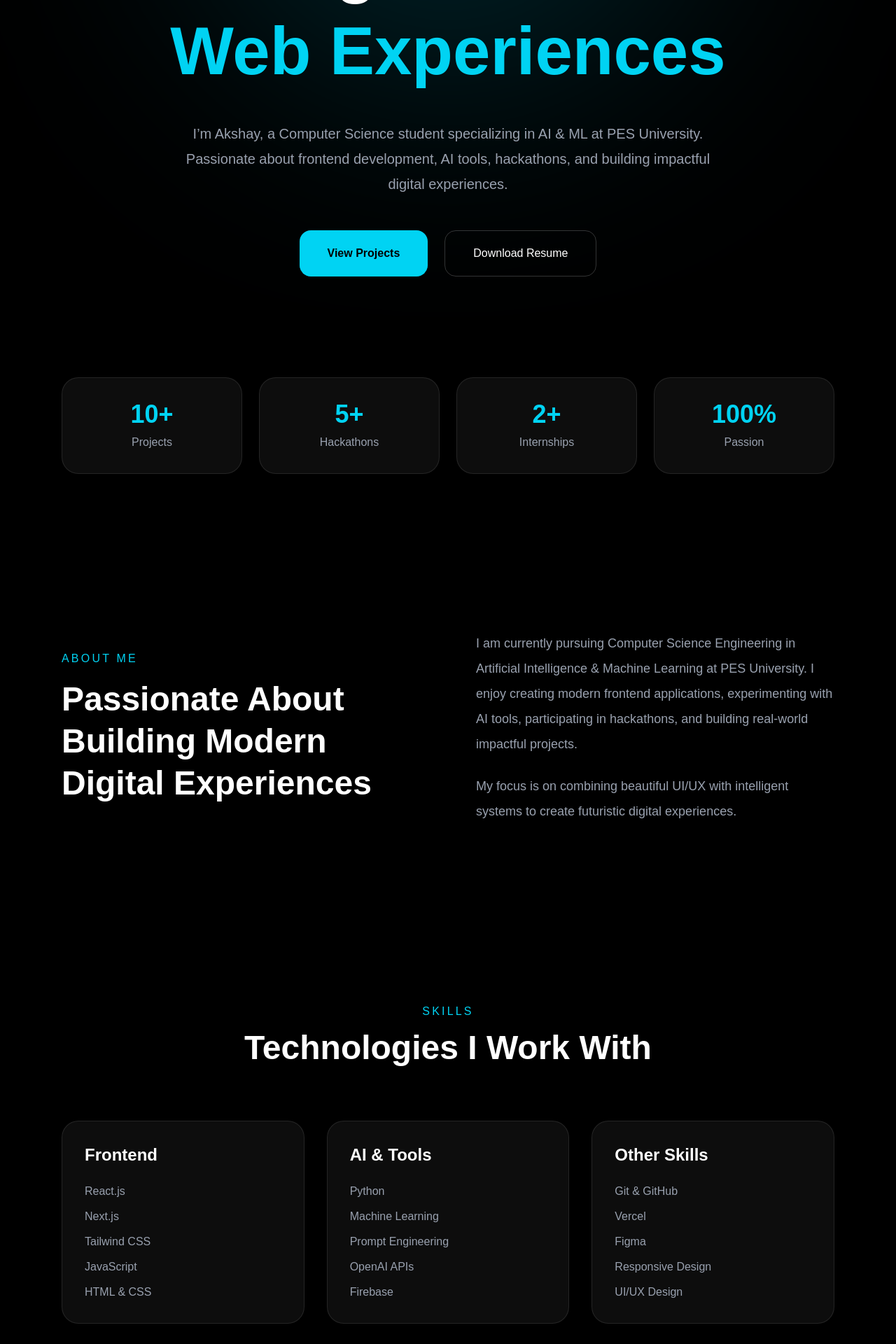
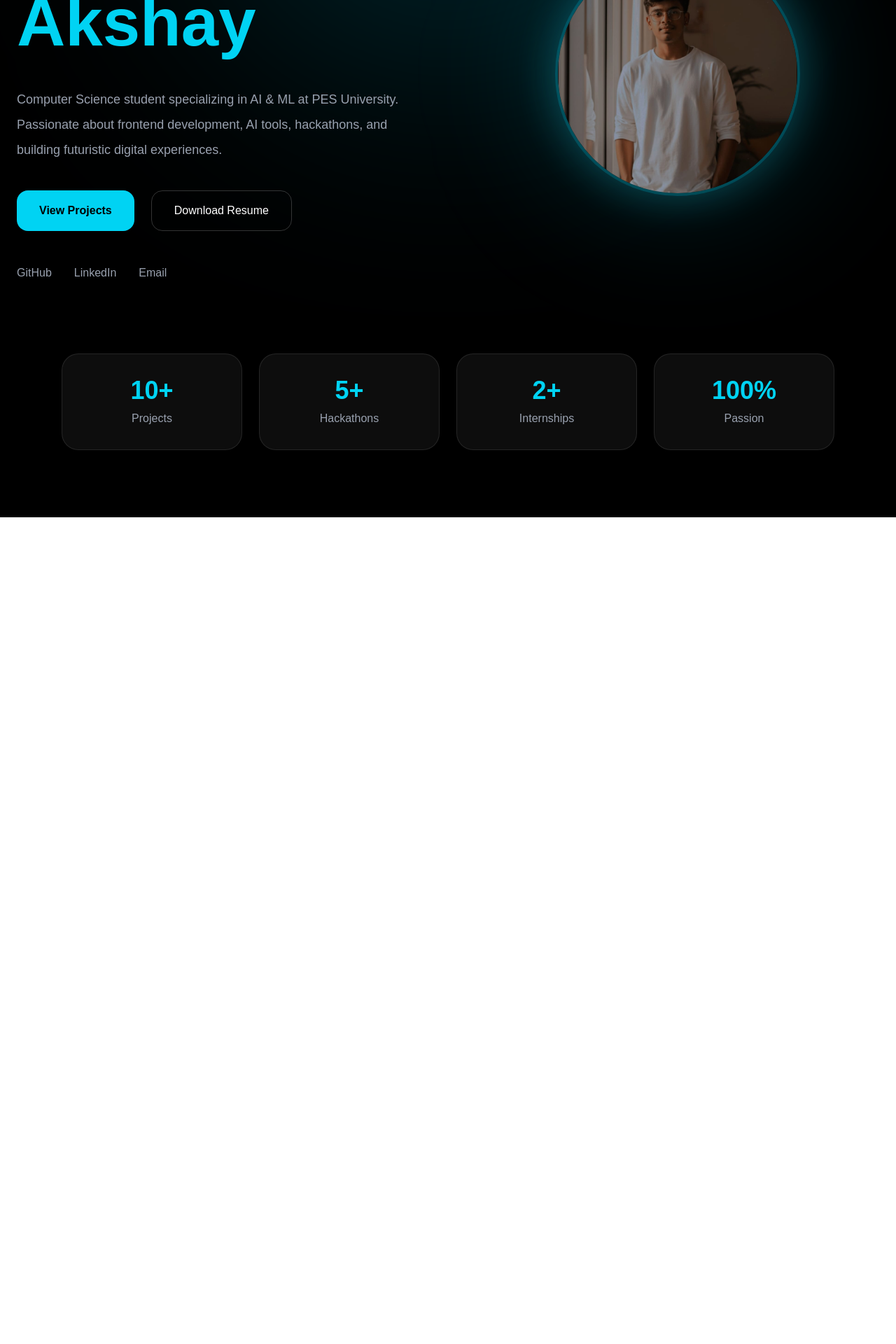
Before and after one commit to Akshayshetty742/portfolio, a Next.js app: page / in a window 1280 px wide. Shown: the part 380-2300 px from the top of the page at 70% size. After the commit the page ends 1119 px from the top, so only its background shows below. Built offline with nearby package versions, Linux system fonts and the light colour scheme.

Commit message:
Added profile image

```diff
--- a/app/page.tsx
+++ b/app/page.tsx
@@ -1,6 +1,6 @@
 export default function Home() {
   return (
-    <main className="min-h-screen bg-black text-white overflow-hidden relative scroll-smooth">
+    <main className="min-h-screen bg-black text-white overflow-hidden relative">
 
       {/* Background Glow */}
       <div className="absolute top-[-200px] left-1/2 -translate-x-1/2 w-[700px] h-[700px] bg-cyan-500/20 blur-[150px] rounded-full"></div>
@@ -9,11 +9,12 @@ export default function Home() {
       <nav className="sticky top-0 z-50 backdrop-blur-xl bg-black/30 border-b border-white/10">
         <div className="flex items-center justify-between px-8 py-6 max-w-7xl mx-auto">
 
-          <h1 className="text-3xl font-bold tracking-wide">
+          <h1 className="text-3xl font-bold">
             Akshay
           </h1>
 
           <div className="hidden md:flex gap-10 text-sm text-gray-300">
+
             <a href="#about" className="hover:text-cyan-400 transition">
               About
             </a>
@@ -29,253 +30,59 @@ export default function Home() {
             <a href="#contact" className="hover:text-cyan-400 transition">
               Contact
             </a>
+
           </div>
+
         </div>
       </nav>
 
       {/* Hero Section */}
-      <section className="relative z-10 flex flex-col items-center justify-center text-center px-6 py-36">
+      <section className="relative z-10 min-h-screen flex items-center justify-center px-6">
+
+        <div className="max-w-7xl w-full grid md:grid-cols-2 gap-20 items-center">
+
+          {/* Left Side */}
+          <div>
 
             <p className="text-cyan-400 tracking-[0.3em] mb-6 text-sm">
               AI • FRONTEND • CREATOR
             </p>
 
-        <h1 className="text-6xl md:text-8xl font-bold leading-tight max-w-6xl">
-          Building Modern AI &
+            <h1 className="text-6xl md:text-8xl font-bold leading-tight">
+              Hi, I'm
               <br />
+
               <span className="text-cyan-400">
-            Web Experiences
+                Akshay
               </span>
             </h1>
 
-        <p className="mt-10 text-gray-400 max-w-3xl text-lg md:text-xl leading-9">
-          I’m Akshay, a Computer Science student specializing in AI & ML at
-          PES University. Passionate about frontend development, AI tools,
-          hackathons, and building impactful digital experiences.
+            <p className="mt-8 text-gray-400 text-lg leading-9 max-w-2xl">
+              Computer Science student specializing in AI & ML at PES University.
+              Passionate about frontend development, AI tools, hackathons,
+              and building futuristic digital experiences.
             </p>
 
-        <div className="mt-12 flex flex-col md:flex-row gap-6">
-          <button className="bg-cyan-400 text-black px-10 py-5 rounded-2xl font-semibold hover:scale-105 hover:shadow-[0_0_40px_#22d3ee] transition duration-300">
+            {/* Buttons */}
+            <div className="mt-10 flex flex-wrap gap-6">
+
+              <button className="bg-cyan-400 text-black px-8 py-4 rounded-2xl font-semibold hover:scale-105 hover:shadow-[0_0_40px_#22d3ee] transition duration-300">
                 View Projects
               </button>
 
-          <button className="border border-white/20 px-10 py-5 rounded-2xl hover:bg-white hover:text-black hover:scale-105 transition duration-300">
+              <button className="border border-white/20 px-8 py-4 rounded-2xl hover:bg-white hover:text-black transition duration-300">
                 Download Resume
               </button>
-        </div>
-      </section>
 
-      {/* Stats */}
-      <section className="relative z-10 max-w-6xl mx-auto px-6 pb-24">
-        <div className="grid grid-cols-2 md:grid-cols-4 gap-6">
-
-          <div className="bg-white/5 border border-white/10 rounded-3xl p-8 text-center">
-            <h2 className="text-4xl font-bold text-cyan-400">10+</h2>
-            <p className="text-gray-400 mt-2">Projects</p>
             </div>
 
-          <div className="bg-white/5 border border-white/10 rounded-3xl p-8 text-center">
-            <h2 className="text-4xl font-bold text-cyan-400">5+</h2>
-            <p className="text-gray-400 mt-2">Hackathons</p>
-          </div>
-
-          <div className="bg-white/5 border border-white/10 rounded-3xl p-8 text-center">
-            <h2 className="text-4xl font-bold text-cyan-400">2+</h2>
-            <p className="text-gray-400 mt-2">Internships</p>
-          </div>
-
-          <div className="bg-white/5 border border-white/10 rounded-3xl p-8 text-center">
-            <h2 className="text-4xl font-bold text-cyan-400">100%</h2>
-            <p className="text-gray-400 mt-2">Passion</p>
-          </div>
-
-        </div>
-      </section>
-
-      {/* About */}
-      <section
-        id="about"
-        className="relative z-10 max-w-6xl mx-auto px-6 py-32"
-      >
-        <div className="grid md:grid-cols-2 gap-20 items-center">
-
-          <div>
-            <p className="text-cyan-400 mb-4 tracking-[0.2em]">
-              ABOUT ME
-            </p>
-
-            <h2 className="text-5xl font-bold leading-tight">
-              Passionate About Building Modern Digital Experiences
-            </h2>
-          </div>
-
-          <div>
-            <p className="text-gray-400 text-lg leading-9">
-              I am currently pursuing Computer Science Engineering in
-              Artificial Intelligence & Machine Learning at PES University.
-              I enjoy creating modern frontend applications, experimenting
-              with AI tools, participating in hackathons, and building
-              real-world impactful projects.
-            </p>
-
-            <p className="text-gray-400 text-lg leading-9 mt-6">
-              My focus is on combining beautiful UI/UX with intelligent
-              systems to create futuristic digital experiences.
-            </p>
-          </div>
-        </div>
-      </section>
-
-      {/* Skills */}
-      <section
-        id="skills"
-        className="relative z-10 max-w-6xl mx-auto px-6 py-32"
-      >
-        <div className="text-center mb-20">
-          <p className="text-cyan-400 tracking-[0.2em] mb-4">
-            SKILLS
-          </p>
-
-          <h2 className="text-5xl font-bold">
-            Technologies I Work With
-          </h2>
-        </div>
-
-        <div className="grid md:grid-cols-3 gap-8">
-
-          <div className="bg-white/5 border border-white/10 p-8 rounded-3xl hover:border-cyan-400 hover:-translate-y-2 transition duration-300">
-            <h3 className="text-2xl font-semibold mb-6">
-              Frontend
-            </h3>
-
-            <div className="space-y-3 text-gray-400">
-              <p>React.js</p>
-              <p>Next.js</p>
-              <p>Tailwind CSS</p>
-              <p>JavaScript</p>
-              <p>HTML & CSS</p>
-            </div>
-          </div>
-
-          <div className="bg-white/5 border border-white/10 p-8 rounded-3xl hover:border-cyan-400 hover:-translate-y-2 transition duration-300">
-            <h3 className="text-2xl font-semibold mb-6">
-              AI & Tools
-            </h3>
-
-            <div className="space-y-3 text-gray-400">
-              <p>Python</p>
-              <p>Machine Learning</p>
-              <p>Prompt Engineering</p>
-              <p>OpenAI APIs</p>
-              <p>Firebase</p>
-            </div>
-          </div>
-
-          <div className="bg-white/5 border border-white/10 p-8 rounded-3xl hover:border-cyan-400 hover:-translate-y-2 transition duration-300">
-            <h3 className="text-2xl font-semibold mb-6">
-              Other Skills
-            </h3>
-
-            <div className="space-y-3 text-gray-400">
-              <p>Git & GitHub</p>
-              <p>Vercel</p>
-              <p>Figma</p>
-              <p>Responsive Design</p>
-              <p>UI/UX Design</p>
-            </div>
-          </div>
-
-        </div>
-      </section>
-
-      {/* Projects */}
-      <section
-        id="projects"
-        className="relative z-10 max-w-6xl mx-auto px-6 py-32"
-      >
-        <div className="text-center mb-20">
-          <p className="text-cyan-400 tracking-[0.2em] mb-4">
-            PROJECTS
-          </p>
-
-          <h2 className="text-5xl font-bold">
-            Featured Work
-          </h2>
-        </div>
-
-        <div className="grid md:grid-cols-2 gap-10">
-
-          <div className="bg-white/5 border border-white/10 rounded-3xl overflow-hidden hover:border-cyan-400 hover:-translate-y-3 transition duration-300">
-            <div className="h-60 bg-gradient-to-br from-cyan-500/20 to-blue-500/10"></div>
-
-            <div className="p-8">
-              <h3 className="text-3xl font-bold">
-                AI SaaS Platform
-              </h3>
-
-              <p className="text-gray-400 mt-4 leading-8">
-                A modern AI-powered SaaS application with authentication,
-                dashboards, and AI integrations.
-              </p>
-
-              <button className="mt-6 text-cyan-400">
-                View Project →
-              </button>
-            </div>
-          </div>
-
-          <div className="bg-white/5 border border-white/10 rounded-3xl overflow-hidden hover:border-cyan-400 hover:-translate-y-3 transition duration-300">
-            <div className="h-60 bg-gradient-to-br from-purple-500/20 to-pink-500/10"></div>
-
-            <div className="p-8">
-              <h3 className="text-3xl font-bold">
-                Portfolio Website
-              </h3>
-
-              <p className="text-gray-400 mt-4 leading-8">
-                A premium modern developer portfolio built with Next.js,
-                Tailwind CSS, and responsive design principles.
-              </p>
-
-              <button className="mt-6 text-cyan-400">
-                View Project →
-              </button>
-            </div>
-          </div>
-
-        </div>
-      </section>
-
-      {/* Contact */}
-      <section
-        id="contact"
-        className="relative z-10 max-w-4xl mx-auto px-6 py-32 text-center"
-      >
-        <p className="text-cyan-400 tracking-[0.2em] mb-4">
-          CONTACT
-        </p>
-
-        <h2 className="text-5xl font-bold mb-8">
-          Let’s Build Something Amazing
-        </h2>
-
-        <p className="text-gray-400 text-lg leading-9">
-          Interested in collaborations, internships, or exciting projects?
-          Let’s connect and create impactful experiences together.
-        </p>
-
-        <div className="mt-12 flex justify-center gap-6 flex-wrap">
-          <a
-            href="mailto:shettyakshay742@gmail.com"
-            className="bg-cyan-400 text-black px-8 py-4 rounded-2xl font-semibold hover:scale-105 transition"
-          >
-            Email Me
-          </a>
+            {/* Social Links */}
+            <div className="mt-12 flex gap-8 text-gray-400">
 
               <a
                 href="https://github.com/Akshayshetty742"
                 target="_blank"
-            className="border border-white/20 px-8 py-4 rounded-2xl hover:bg-white hover:text-black transition"
+                className="hover:text-cyan-400 transition"
               >
                 GitHub
               </a>
@@ -283,17 +90,93 @@ export default function Home() {
               <a
                 href="https://www.linkedin.com/in/akshay-shetty-618b63269"
                 target="_blank"
-            className="border border-white/20 px-8 py-4 rounded-2xl hover:bg-white hover:text-black transition"
+                className="hover:text-cyan-400 transition"
               >
                 LinkedIn
               </a>
+
+              <a
+                href="mailto:shettyakshay742@gmail.com"
+                className="hover:text-cyan-400 transition"
+              >
+                Email
+              </a>
+
             </div>
+
+          </div>
+
+          {/* Right Side */}
+          <div className="flex justify-center">
+
+            <div className="relative">
+
+              {/* Glow */}
+              <div className="absolute inset-0 bg-cyan-400/20 blur-[100px] rounded-full"></div>
+
+              {/* Profile Image */}
+              <img
+                src="/akshay.jpeg"
+                alt="Akshay"
+                className="relative z-10 w-[350px] h-[350px] object-cover rounded-full border-4 border-cyan-400/30 shadow-[0_0_60px_rgba(34,211,238,0.3)]"
+              />
+
+            </div>
+
+          </div>
+
+        </div>
+
       </section>
 
-      {/* Footer */}
-      <footer className="border-t border-white/10 py-8 text-center text-gray-500">
-        © 2026 Akshay. Built with Next.js & Tailwind CSS.
-      </footer>
+      {/* Stats Section */}
+      <section className="relative z-10 max-w-6xl mx-auto px-6 pb-24">
+
+        <div className="grid grid-cols-2 md:grid-cols-4 gap-6">
+
+          <div className="bg-white/5 border border-white/10 rounded-3xl p-8 text-center">
+            <h2 className="text-4xl font-bold text-cyan-400">
+              10+
+            </h2>
+
+            <p className="text-gray-400 mt-2">
+              Projects
+            </p>
+          </div>
+
+          <div className="bg-white/5 border border-white/10 rounded-3xl p-8 text-center">
+            <h2 className="text-4xl font-bold text-cyan-400">
+              5+
+            </h2>
+
+            <p className="text-gray-400 mt-2">
+              Hackathons
+            </p>
+          </div>
+
+          <div className="bg-white/5 border border-white/10 rounded-3xl p-8 text-center">
+            <h2 className="text-4xl font-bold text-cyan-400">
+              2+
+            </h2>
+
+            <p className="text-gray-400 mt-2">
+              Internships
+            </p>
+          </div>
+
+          <div className="bg-white/5 border border-white/10 rounded-3xl p-8 text-center">
+            <h2 className="text-4xl font-bold text-cyan-400">
+              100%
+            </h2>
+
+            <p className="text-gray-400 mt-2">
+              Passion
+            </p>
+          </div>
+
+        </div>
+
+      </section>
 
     </main>
   );
```
Also changed, not shown: public/akshay.jpeg (added). Lines whose indentation alone changed are shown as unchanged.
